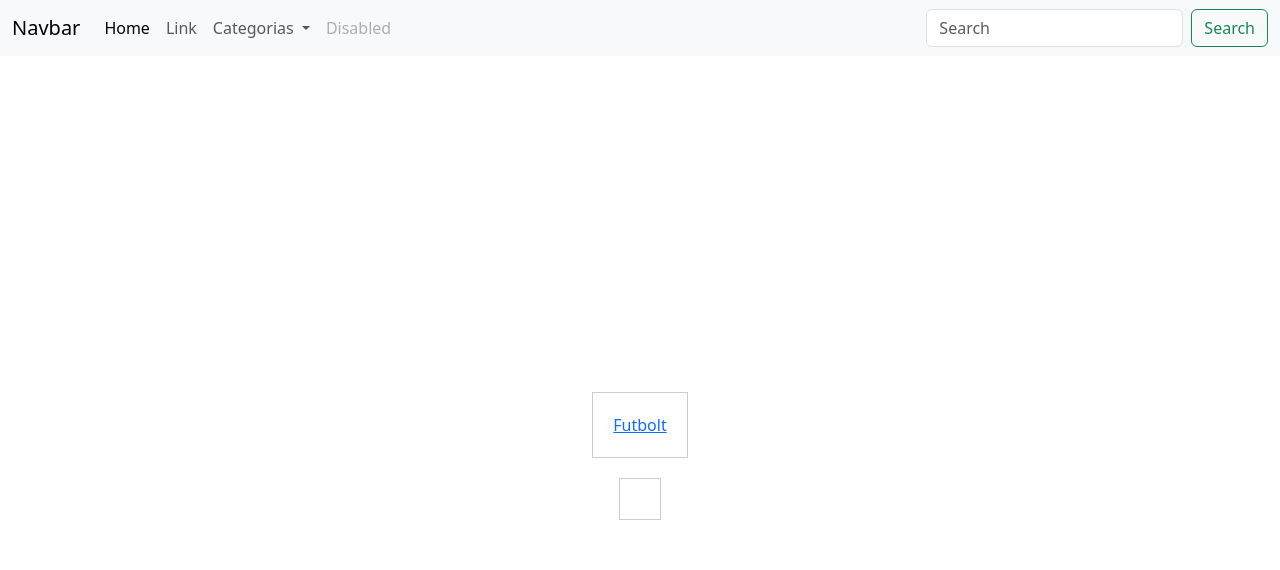
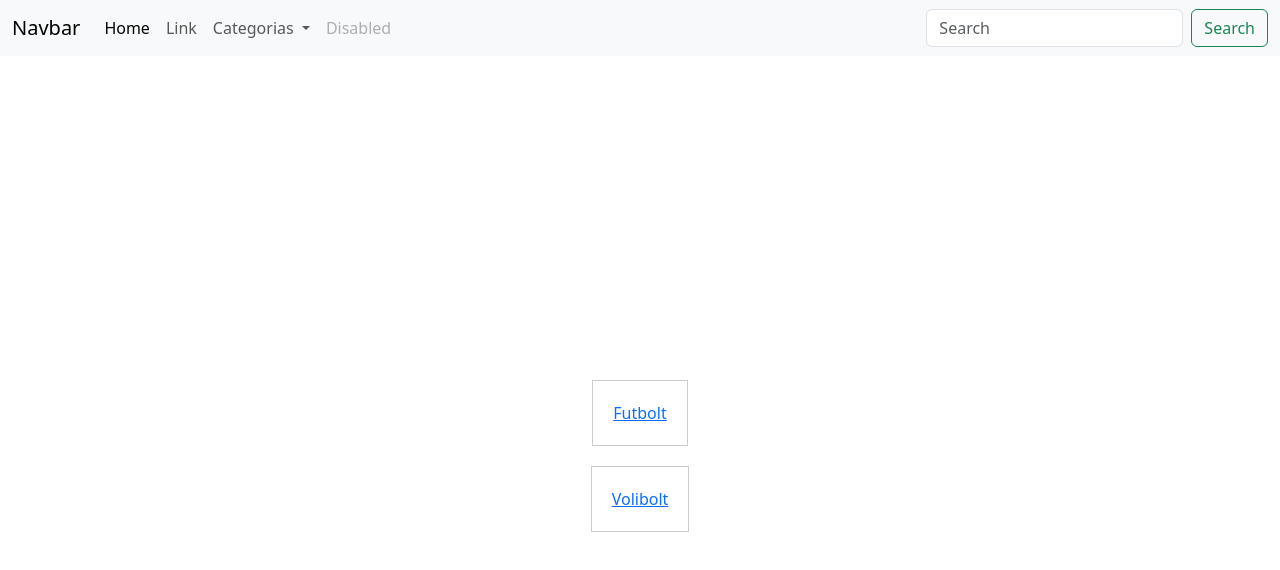
Before and after one commit to Dom1223/Noticias, a plain HTML site: page Deportes.html in a window 1280 px wide. Drawn offline with nearby package versions, Linux system fonts and the light colour scheme.

Commit message:
Agregar 5

```diff
--- a/Deportes.html
+++ b/Deportes.html
@@ -52,7 +52,7 @@
                 <a href="Futbolt.html">Futbolt</a>
             </div>
             <div class="Dispositiva2">
-
+            <a href="Volibolt.html">Volibolt</a>
             </div>
         </div>
     </body>
```
